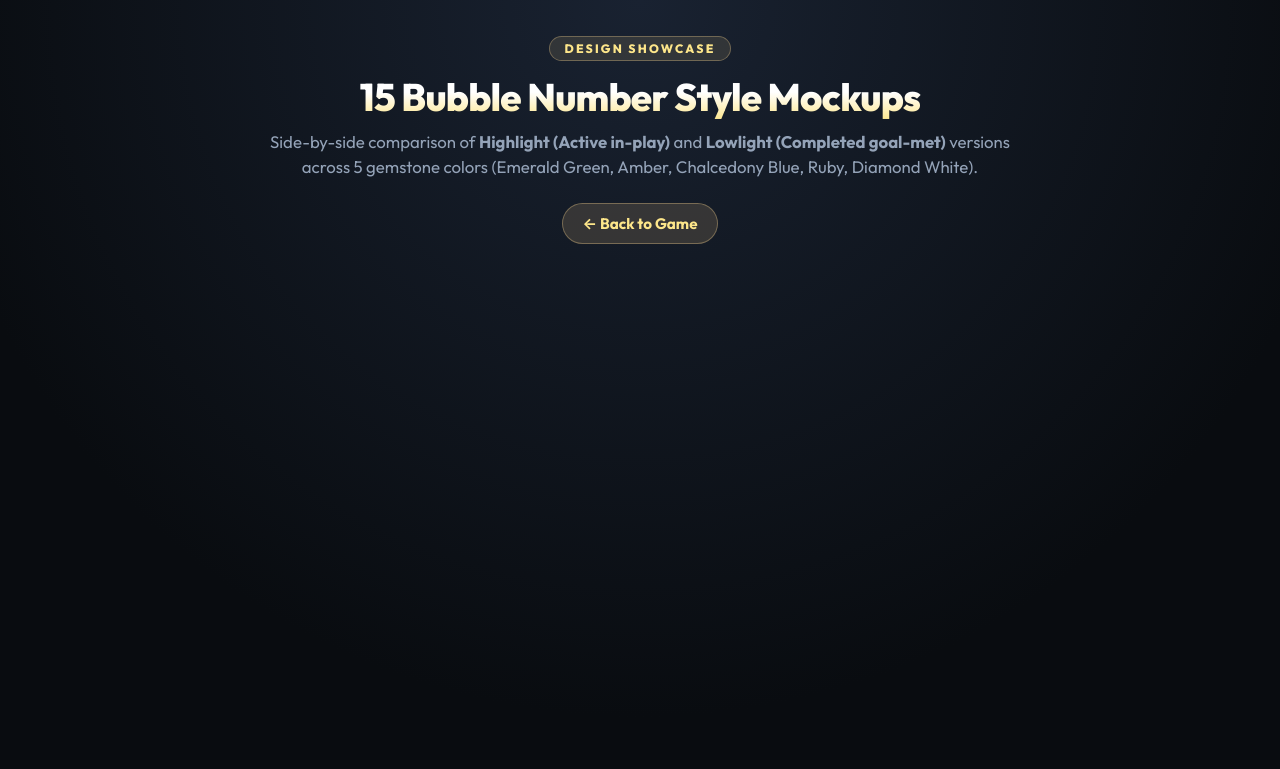
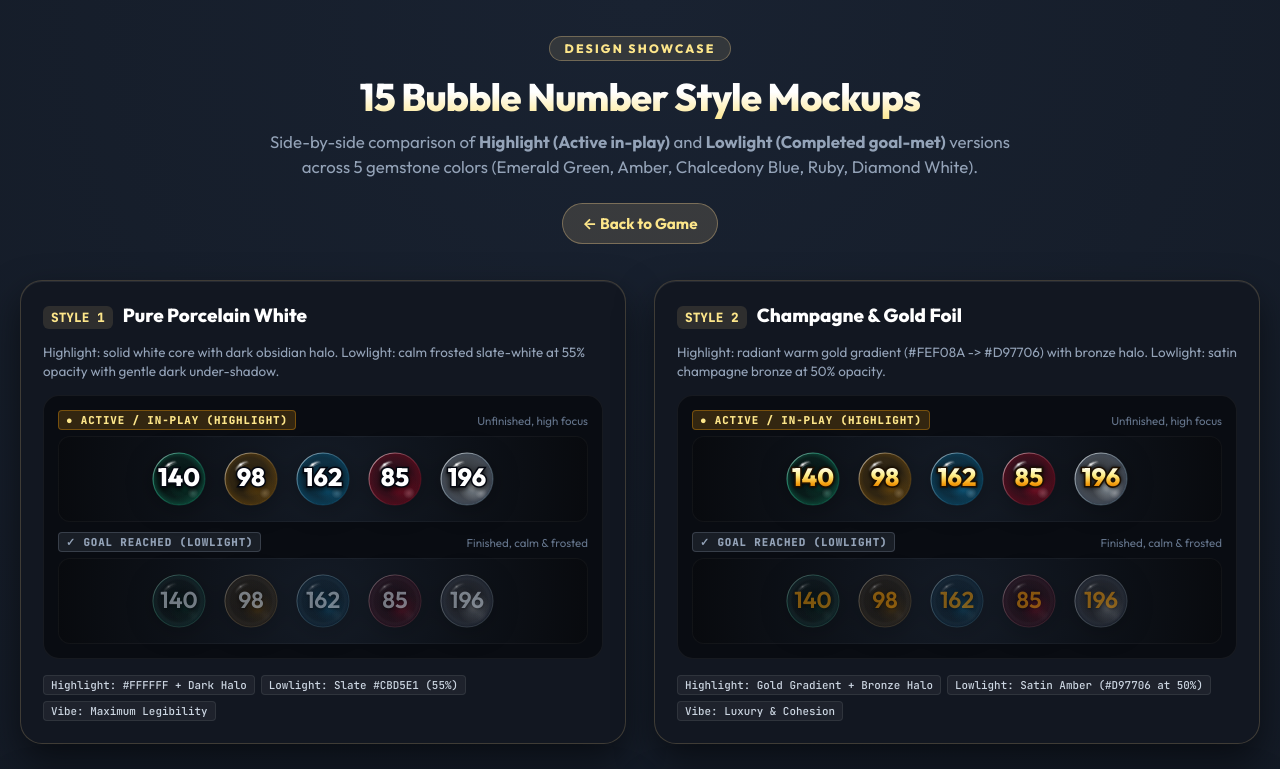
Before and after one commit to ozlphrt/Bubbles, a website: page mockups.html in a window 1280 px wide. Shown: the top 769 px of the page. Drawn offline with Linux system fonts and the light colour scheme.

Commit message:
Fix Renderer export and import in mockups.html

```diff
--- a/mockups.html
+++ b/mockups.html
@@ -220,9 +220,9 @@
   <div class="grid" id="mockupGrid"></div>
 
   <script type="module">
-    import { BubbleRenderer } from './renderer.js';
+    import { Renderer } from './renderer.js';
 
-    const renderer = new BubbleRenderer();
+    const renderer = new Renderer();
 
     const styles = [
       {
--- a/renderer.js
+++ b/renderer.js
@@ -7,9 +7,9 @@
 import { BUBBLE_COLORS, getColorById } from './palette.js';
 
 export class Renderer {
-  constructor(canvas) {
+  constructor(canvas = null) {
     this.canvas = canvas;
-    this.ctx = canvas.getContext('2d');
+    this.ctx = canvas ? canvas.getContext('2d') : null;
     this.theme = 'soap'; // 'soap', 'neon', 'biolum', 'lava', 'mercury'
     this.bgParticles = [];
     this.time = 0;
@@ -1455,3 +1455,5 @@ export class Renderer {
     ctx.restore();
   }
 }
+
+export { Renderer as BubbleRenderer };
```
